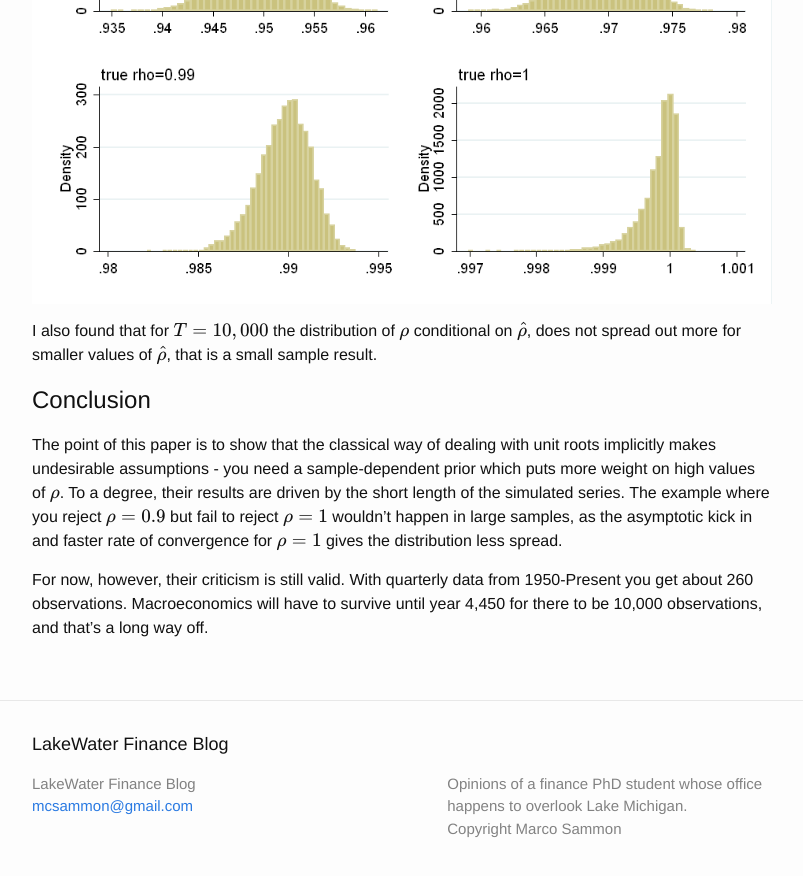
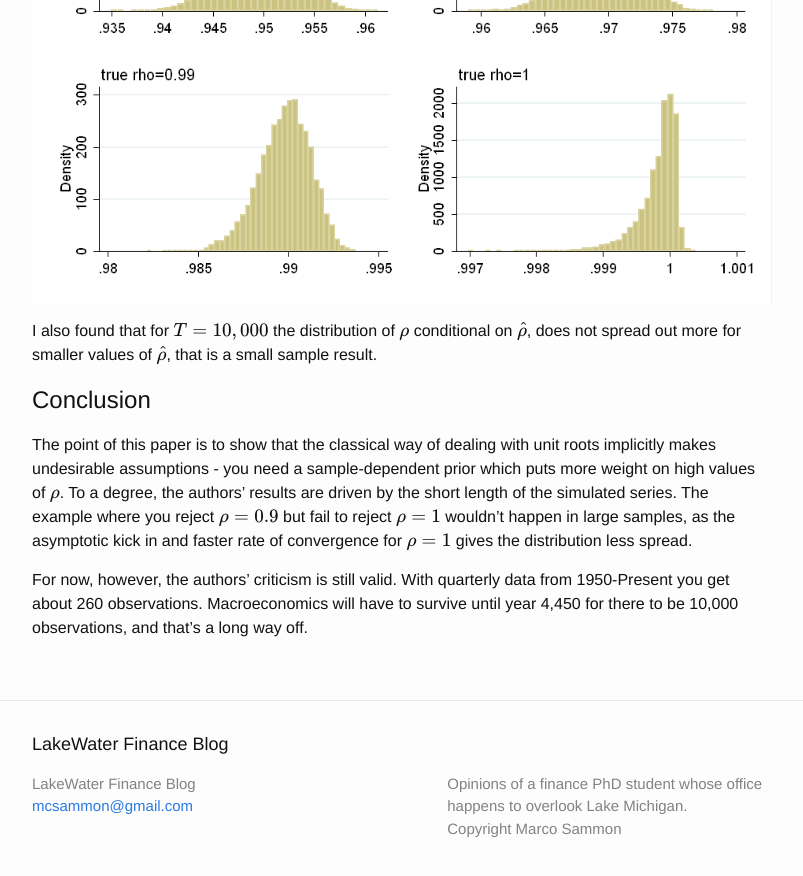
Before and after one commit to mcsammon/mcsammon.github.io, a Jekyll site: the page built from _posts/2016-10-1-unit_roots.markdown, in a window 1280 px wide and 900 px high, scrolled down 3666 px. Shown: the top 876 px of the window, without its empty margins (238-1041 px from the left). Built offline with Jekyll 4.4.1, drawn with Linux system fonts in a browser that asks for light colours; formulas are drawn with MathJax 3; comment, search, counter and statistics services are not loaded.

Commit message:
fixed two typos

```diff
--- a/_posts/2016-10-1-unit_roots.markdown
+++ b/_posts/2016-10-1-unit_roots.markdown
@@ -53,6 +53,6 @@ I also found that for $$T=10,000$$ the distribution of $$\rho$$ conditional on $
 
 # Conclusion
 
-The point of this paper is to show that the classical way of dealing with unit roots implicitly makes undesirable assumptions - you need a sample-dependent prior which puts more weight on high values of $$\rho$$.  To a degree, their results are driven by the short length of the simulated series.  The example where you reject $$\rho=0.9$$ but fail to reject $$\rho=1$$ wouldn't happen in large samples, as the asymptotic kick in and faster rate of convergence for $$\rho=1$$ gives the distribution less spread.
+The point of this paper is to show that the classical way of dealing with unit roots implicitly makes undesirable assumptions - you need a sample-dependent prior which puts more weight on high values of $$\rho$$.  To a degree, the authors' results are driven by the short length of the simulated series.  The example where you reject $$\rho=0.9$$ but fail to reject $$\rho=1$$ wouldn't happen in large samples, as the asymptotic kick in and faster rate of convergence for $$\rho=1$$ gives the distribution less spread.
 
-For now, however, their criticism is still valid.  With quarterly data from 1950-Present you get about 260 observations.  Macroeconomics will have to survive until year 4,450 for there to be 10,000 observations, and that's a long way off.
+For now, however, the authors' criticism is still valid.  With quarterly data from 1950-Present you get about 260 observations.  Macroeconomics will have to survive until year 4,450 for there to be 10,000 observations, and that's a long way off.
```
